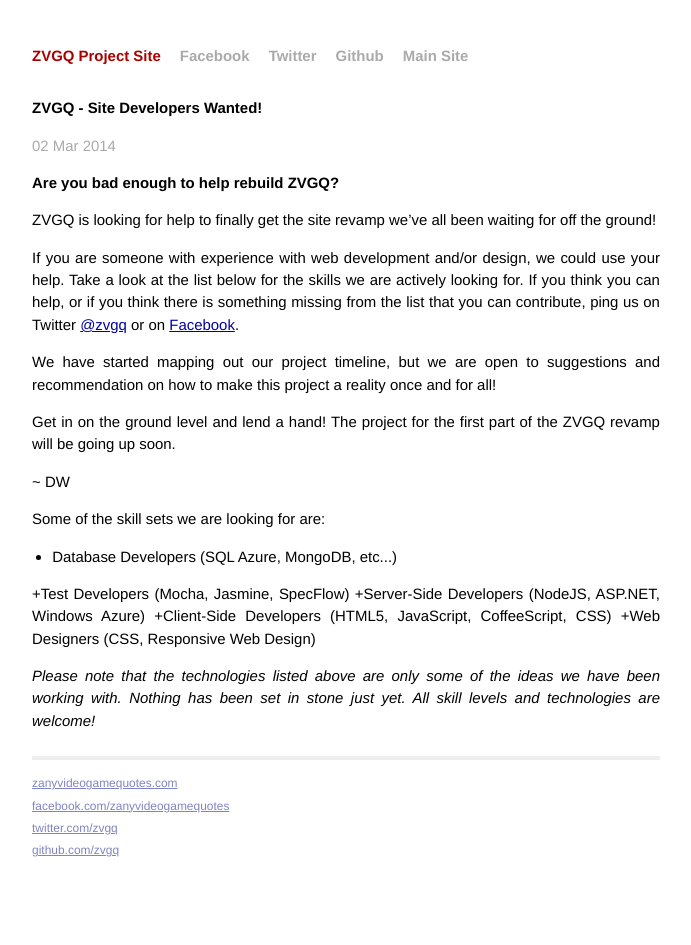
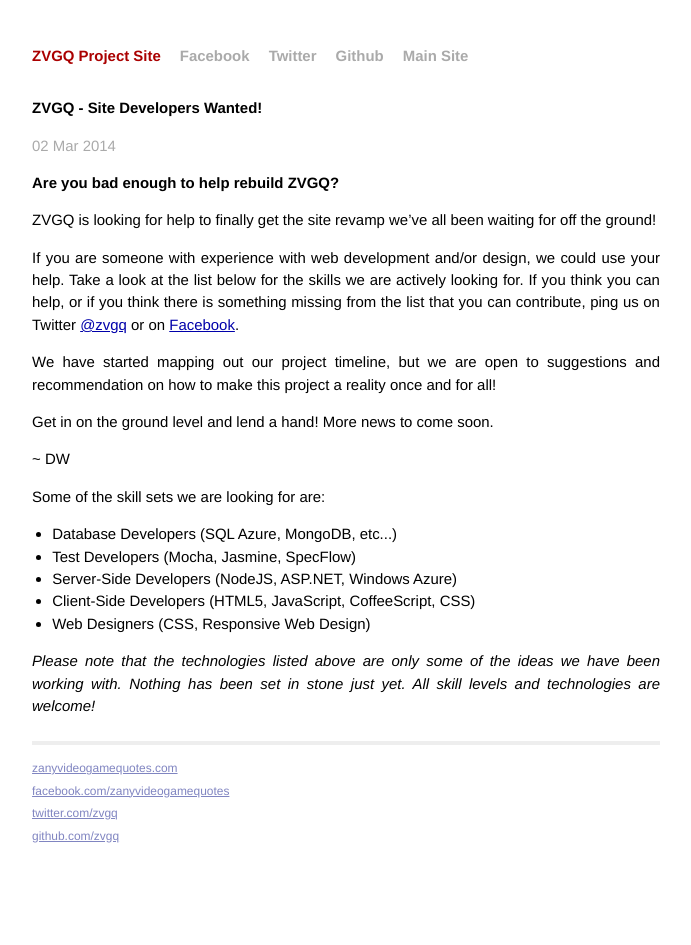
Before and after one commit to zvgq/zvgq.github.io, a Jekyll site: the page built from _posts/2014-03-02-zvgq-site-developers-wanted.markdown, in a window 1280 px wide. Shown: the whole page, without its empty margins (294-985 px from the left). Built offline with Jekyll 4.4.1, drawn with Linux system fonts in a browser that asks for light colours; Markdown is read by kramdown in place of the engine named in the settings.

Commit message:
Fixed post content

```diff
--- a/_posts/2014-03-02-zvgq-site-developers-wanted.markdown
+++ b/_posts/2014-03-02-zvgq-site-developers-wanted.markdown
@@ -13,18 +13,17 @@
 
 We have started mapping out our project timeline, but we are open to suggestions and recommendation on how to make this project a reality once and for all!
 
-Get in on the ground level and lend a hand! The project for the first part of the ZVGQ revamp will be going up soon.
+Get in on the ground level and lend a hand! More news to come soon.
 
 ~ DW
 
 Some of the skill sets we are looking for are:
 <ul>
 	<li>Database Developers (SQL Azure, MongoDB, etc...)</li>
+	<li>Test Developers (Mocha, Jasmine, SpecFlow)</li>
+	<li>Server-Side Developers (NodeJS, ASP.NET, Windows Azure)</li>
+	<li>Client-Side Developers (HTML5, JavaScript, CoffeeScript, CSS)</li>
+	<li>Web Designers (CSS, Responsive Web Design)</li>
 </ul>
 
-+Test Developers (Mocha, Jasmine, SpecFlow)
-+Server-Side Developers (NodeJS, ASP.NET, Windows Azure)
-+Client-Side Developers (HTML5, JavaScript, CoffeeScript, CSS)
-+Web Designers (CSS, Responsive Web Design)
-
 _Please note that the technologies listed above are only some of the ideas we have been working with. Nothing has been set in stone just yet. All skill levels and technologies are welcome!_
```
